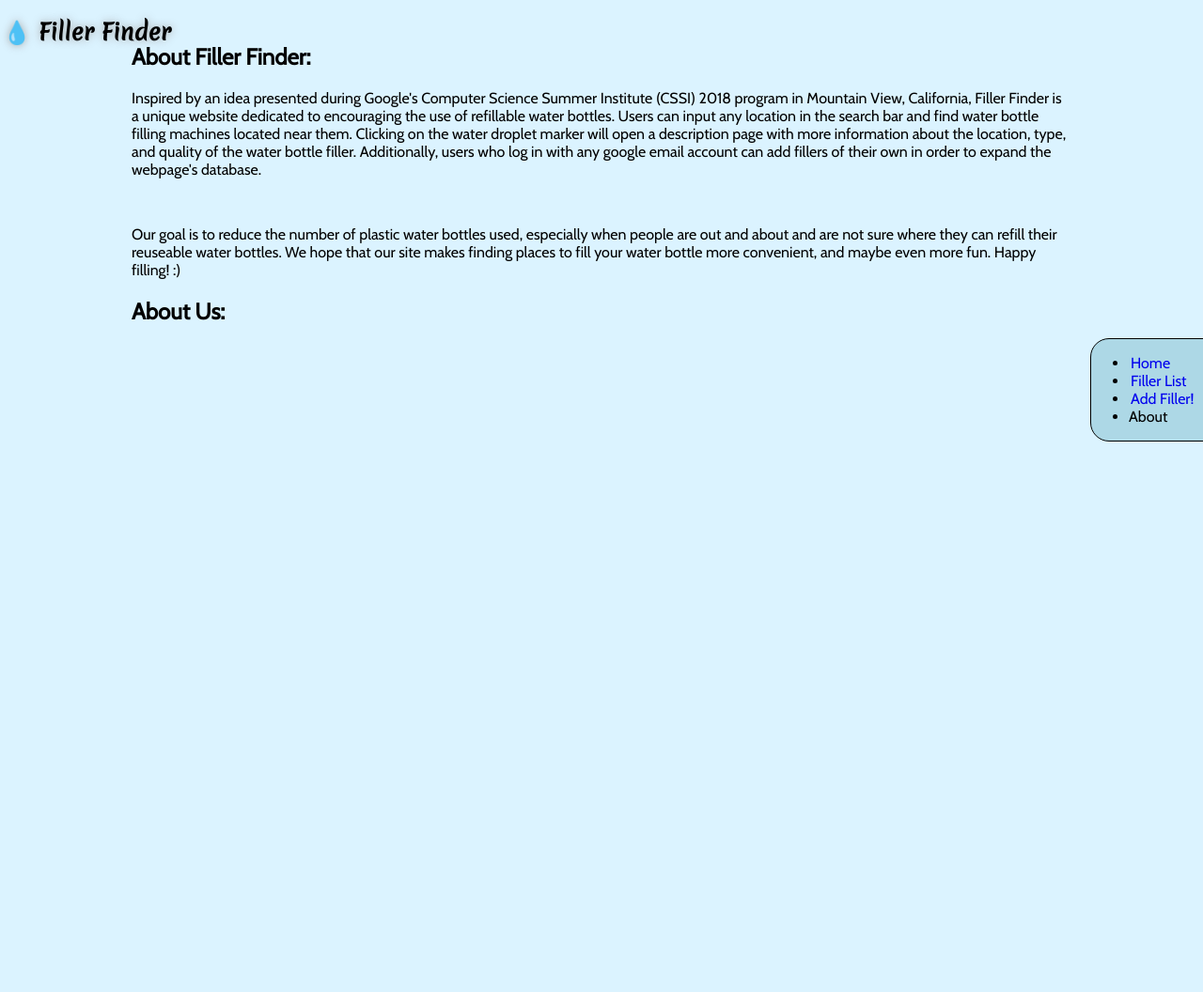
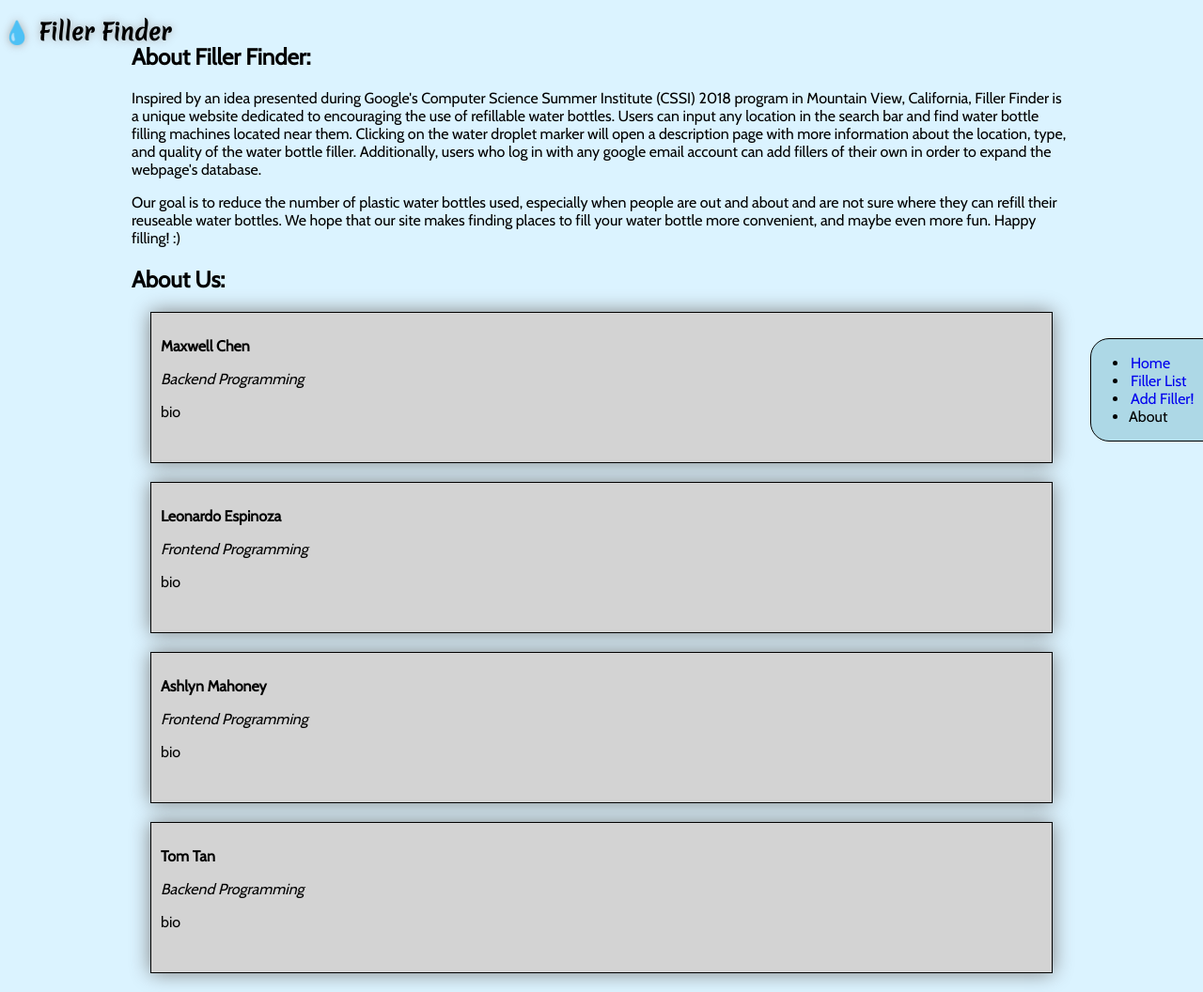
Before and after one commit to maxhchen/filler-finder, a Python web app: template templates/about.html in a window 1280 px wide. Shown: the whole page at 94% size. Before the commit the page ends 470 px from the top, so only its background shows below. Run offline with Jinja, Linux system fonts and the light colour scheme; the template is opened without the code that fills it, so the values that code supplies are empty.

Commit message:
worked on bio page

```diff
--- a/templates/about.html
+++ b/templates/about.html
@@ -35,6 +35,38 @@
     margin: 0 auto;
   }
 
+  #max {
+    border: 1px solid black;
+    padding: 10px;
+    margin: 20px;
+    background-color: lightgrey;
+    box-shadow: 0 0 20px grey;
+  }
+
+  #leo {
+    border: 1px solid black;
+    padding: 10px;
+    margin: 20px;
+    background-color: lightgrey;
+    box-shadow: 0 0 20px grey;
+  }
+
+  #ash {
+    border: 1px solid black;
+    padding: 10px;
+    margin: 20px;
+    background-color: lightgrey;
+    box-shadow: 0 0 20px grey;
+  }
+
+  #tom {
+    border: 1px solid black;
+    padding: 10px;
+    margin: 20px;
+    background-color: lightgrey;
+    box-shadow: 0 0 20px grey;
+  }
+
 </style>
 
 <br>
@@ -54,7 +86,6 @@
         <h1>💧 Filler Finder </h1>
     </div>
   </div>
-
 </div>
 
 <div id="about">
@@ -67,14 +98,34 @@
     the water bottle filler. Additionally, users who log in with any google email
     account can add fillers of their own in order to expand the webpage's database. </p>
 
-<br>
-
   <p> Our goal is to reduce the number of plastic water bottles used, especially when
     people are out and about and are not sure where they can refill their reuseable water bottles.
     We hope that our site makes finding places to fill your water bottle more convenient,
     and maybe even more fun. Happy filling! :) </p>
 
   <h2> About Us: </h2>
-
-<!-- y'all can do your own bios lol just make a new paragraph and do [name]: [bio] -->
+    <div id="max">
+      <p><b>Maxwell Chen</b></p>
+      <p><i>Backend Programming</i></p>
+      <p>bio</p>
+      <br>
     </div>
+    <div id="leo">
+      <p><b>Leonardo Espinoza</b></p>
+      <p><i>Frontend Programming</i></p>
+      <p>bio</p>
+      <br>
+    </div>
+    <div id="ash">
+      <p><b>Ashlyn Mahoney</b></p>
+      <p><i>Frontend Programming</i></p>
+      <p>bio</p>
+      <br>
+    </div>
+    <div id="tom">
+      <p><b>Tom Tan</b></p>
+      <p><i>Backend Programming</i></p>
+      <p>bio</p>
+      <br>
+    </div>
+</div>
```
Lines whose indentation alone changed are shown as unchanged.
